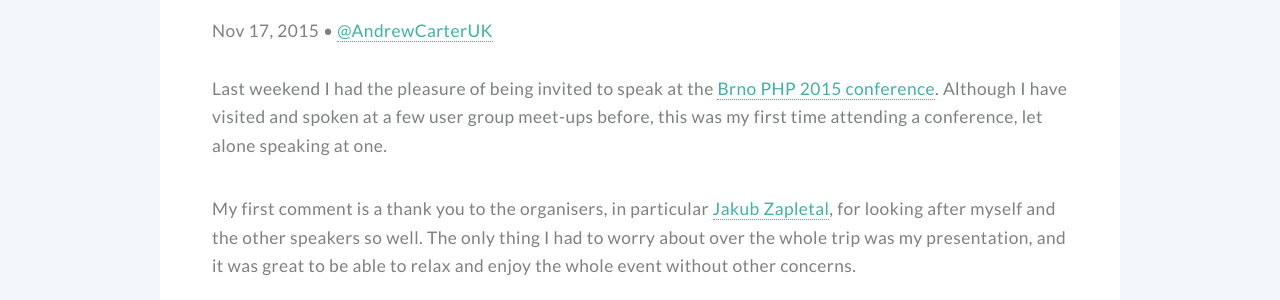
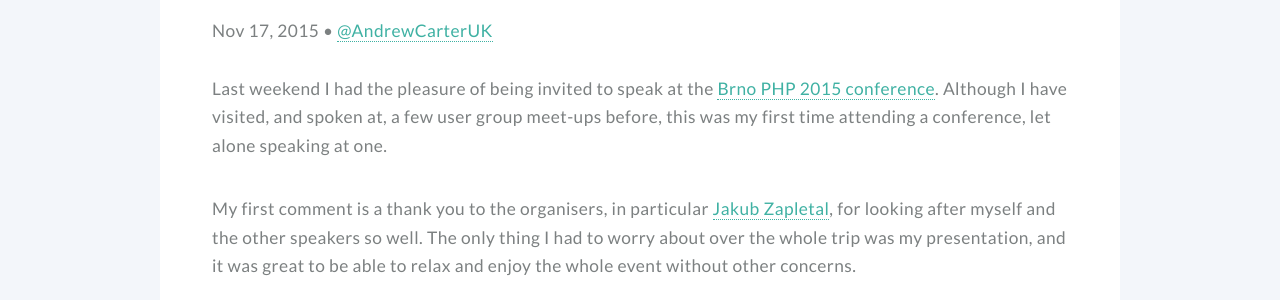
Before and after one commit to AndrewCarterUK/andrewcarteruk.github.io, a Jekyll site: the page built from _posts/2015-11-17-lessons-learnt-at-my-first-conference.markdown, in a window 1280 px wide and 900 px high. Shown: the part 171-471 px from the top of the window. Built offline with Jekyll 4.4.1, drawn with Linux system fonts in a browser that asks for light colours.

```diff
--- a/_posts/2015-11-17-lessons-learnt-at-my-first-conference.markdown
+++ b/_posts/2015-11-17-lessons-learnt-at-my-first-conference.markdown
@@ -5,7 +5,7 @@ date:   2015-11-17 23:00:00
 categories: programming
 ---
 
-Last weekend I had the pleasure of being invited to speak at the [Brno PHP 2015 conference](https://www.brnophp.cz/conference-2015). Although I have visited and spoken at a few user group meet-ups before, this was my first time attending a conference, let alone speaking at one.
+Last weekend I had the pleasure of being invited to speak at the [Brno PHP 2015 conference](https://www.brnophp.cz/conference-2015). Although I have visited, and spoken at, a few user group meet-ups before, this was my first time attending a conference, let alone speaking at one.
 
 My first comment is a thank you to the organisers, in particular [Jakub Zapletal](https://twitter.com/zapletaljakub), for looking after myself and the other speakers so well. The only thing I had to worry about over the whole trip was my presentation, and it was great to be able to relax and enjoy the whole event without other concerns.
 
```
